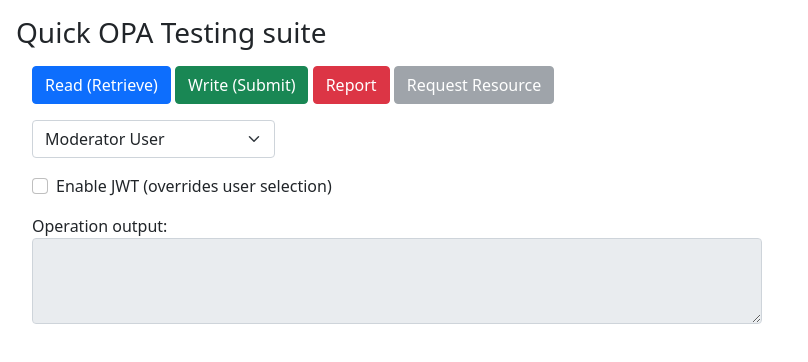
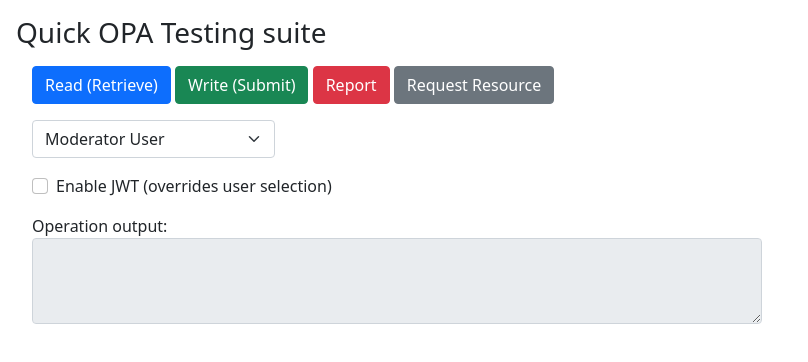
Before and after one commit to AngeloGalav/NGINX-OPA-Authz, a plain HTML site: page nginx_docker_webserver/src/index.html in a window 1280 px wide. Shown: the whole page, without its empty margins (0-808 px from the left). Drawn offline with nearby package versions, Linux system fonts and the light colour scheme.

Commit message:
Update README.md
Also some small styling changes

```diff
--- a/nginx_docker_webserver/src/index.html
+++ b/nginx_docker_webserver/src/index.html
@@ -26,7 +26,7 @@
           <button type="button" class="read btn btn-primary">Read (Retrieve)</button>
           <button type="button" class="write btn btn-success">Write (Submit)</button>
           <button type="button" class="report btn btn-danger">Report</button>
-          <button type="button" class="getres btn btn-secondary" disabled>Request Resource</button>
+          <button type="button" class="getres btn btn-secondary">Request Resource</button>
         </div>
 
         <div class="spaced select_user">
```
Also changed, not shown: README.md, 1 other file.
